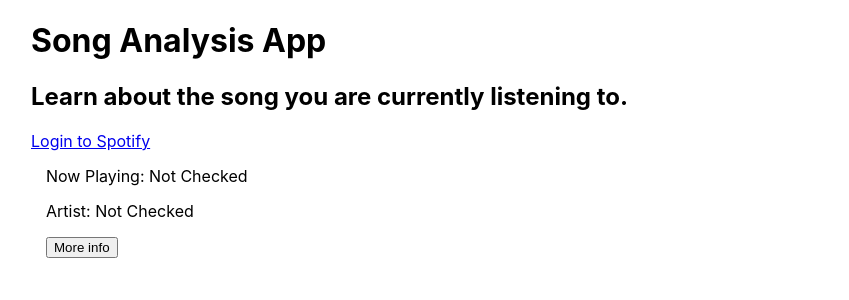
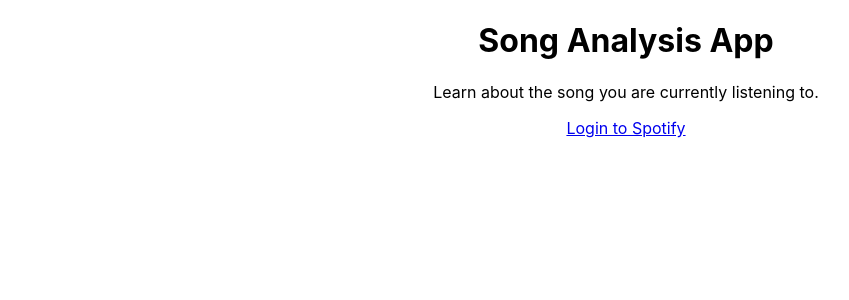
Before and after one commit to tdsimpson/Song-Analysis, a React (Create React App) app in the folder client/: page / in a window 1280 px wide. Shown: the top 300 px of the page, without its empty margins (14-863 px from the left). Built offline with nearby package versions, Linux system fonts and the light colour scheme; what spotify-web-api-js would draw is missing.

Commit message:
Styling changes and working description button

```diff
--- a/client/src/SongInfo.css
+++ b/client/src/App.css
@@ -1,24 +1,13 @@
-.SongInfo {
+.songInfo {
   text-align: center;
-}
-
-.SongInfo-header {
-  background-color: #282c34;
-  min-height: 100vh;
-  display: flex;
-  flex-direction: column;
-  align-items: center;
-  justify-content: center;
-  font-size: calc(10px + 2vmin);
-  color: white;
-}
-
-.SongInfo-link {
-  color: #09d3ac;
 }
 
 div {
   margin: 15px;
+}
+
+.header {
+  text-align: center;
 }
 
 #spotify-button {
--- a/client/src/App.js
+++ b/client/src/App.js
@@ -1,5 +1,5 @@
 import React, { Component } from 'react';
-import './SongInfo.css';
+import './App.css';
 
 import SpotifyWebApi from 'spotify-web-api-js';
 const spotifyApi = new SpotifyWebApi();
@@ -20,14 +20,11 @@
 }
 
 class Header extends React.Component {
-  constructor(props) {
-    super(props)
-  }
   render() {
     return (
-      <div>
+      <div className="header">
         <h1>{this.props.title}</h1>
-        <h2>{this.props.subtitle}</h2>
+        <p>{this.props.subtitle}</p>
       </div>
     );
   }
@@ -43,8 +40,13 @@
     }
     this.state = {
       loggedIn: token ? true : false,
-      nowPlaying: { name: 'Not Checked', artist: 'Not Checked', albumArt: '', releaseDate: '' },
-      description: '',
+      nowPlaying: {
+        name: '',
+        artist: '',
+        albumArt: '',
+        releaseDate: ''
+      },
+      description: ''
     }
   }
 
@@ -102,20 +104,20 @@
       .catch(() => console.log("Can’t access " + searchUrl + " response. Blocked by browser?"))
   }
 
-
   render() {
     return (
-      <div className="App" >
-        <a href='http://localhost:8888' > Login to Spotify </a>
+      <div className="songInfo" >
+
+        {!this.state.loggedIn && <a href='http://localhost:8888' > Login to Spotify </a>}
 
         {/* Song name */}
         <div>
-          Now Playing: {this.state.nowPlaying.name}
+          {this.state.nowPlaying.name && <p>Now Playing: {this.state.nowPlaying.name}</p>}
         </div>
 
         {/* Artist name */}
         <div>
-          Artist: {this.state.nowPlaying.artist}
+          {this.state.nowPlaying.artist && <p>Artist: {this.state.nowPlaying.artist}</p>}
         </div>
 
         {/* Checking to see if there is alubm art and then rendering it if true*/}
@@ -131,18 +133,21 @@
 
         {/* Calling a function to get the artist descriptoino form Wikipedia */}
         <div>
-          <button onClick={() => this.getWiki(this.state.nowPlaying.artist)}>
-            More info
-          </button>
+          {this.state.nowPlaying.artist &&
+            <button
+              onClick={() => this.getWiki(this.state.nowPlaying.artist)}>
+              Artist Description
+          </button>}
         </div>
 
         {/* Rendering description */}
         <div>
-          {this.state.description}
+          <p>{this.state.description}</p>
         </div>
 
         {this.state.loggedIn &&
-          <button id="spotify-button" onClick={() => this.getNowPlaying()}>
+          <button id="spotify-button"
+            onClick={() => this.getNowPlaying()}>
             Check Now Playing
           </button>
         }
```
